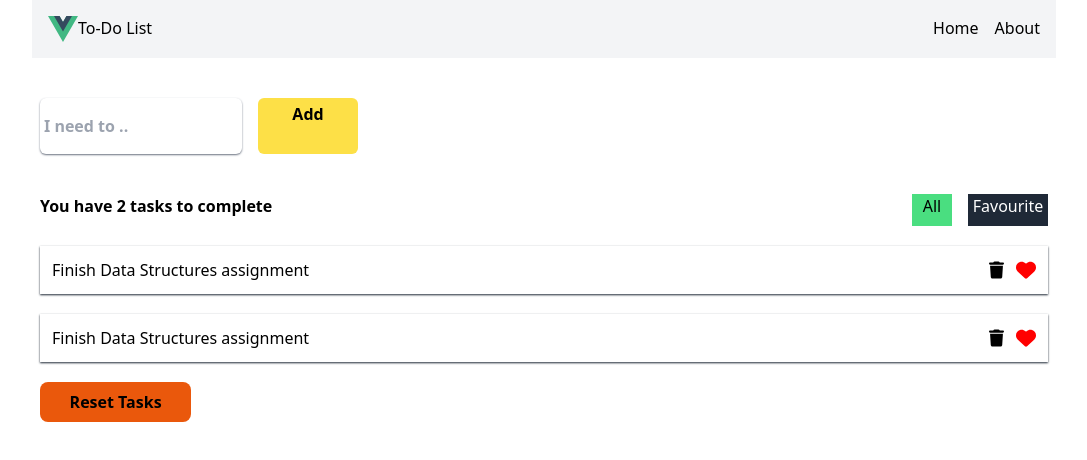
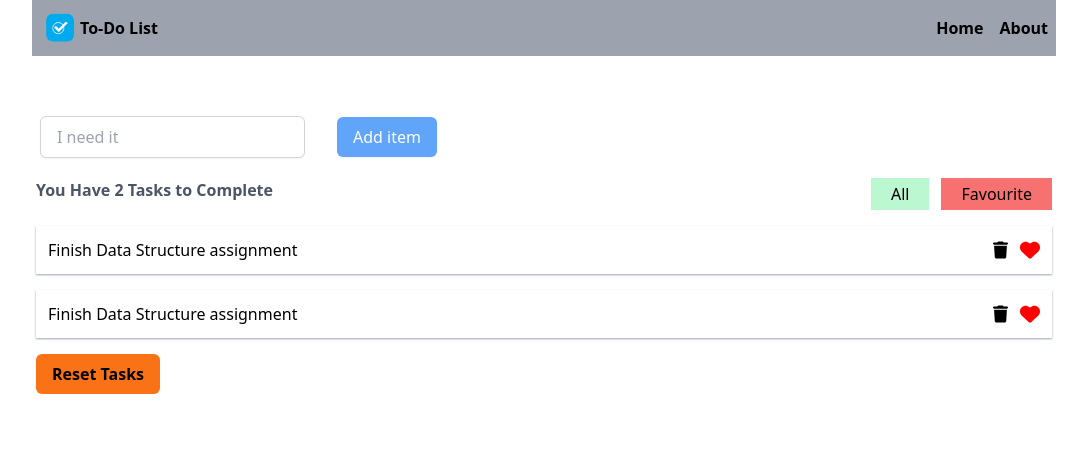
Before and after one commit to KingsleySomuah/To-do-app, a Vue app: page / in a window 1280 px wide. Shown: the top 460 px of the page, without its empty margins (96-1183 px from the left). Built offline with nearby package versions, Linux system fonts and the light colour scheme.

Commit message:
Navbar and homepage

```diff
--- a/src/components/Home.vue
+++ b/src/components/Home.vue
@@ -1,54 +1,53 @@
 <template>
-    <div class="container p-10">
-        <div class="flex items center gap-4">
-            <div
-                class=" text-gray-400 bg-white w-[20%] p-1 h-[7vh] font-semibold shadow-sm shadow-gray-500 rounded-md flex items-center">
-                <p class="items-center">I need to ..</p>
+    <div class="container mx-auto mt-10 px-5 py-10">
+        <form action="" class="flex items-center gap-3">
+            <div class="p-5 ">
+                <input type="text" placeholder="I need it" class="px-4 py-2 shadow-sm border border-gray-300 rounded-md placeholder-gray-400 ">
             </div>
-            <div class="bg-yellow-300 font-semibold text-center w-[10%] h-[7vh] p-1 rounded-md">
-                <p>Add</p>
+            <button type="submit" class="bg-blue-400 text-white px-4 py-2 rounded-md shadow-sm hover:bg-blue-500 transition-all">Add item</button>
+        </form>
+
+       <div class="justify-between flex">
+            <div class="px-4 font-semibold text-gray-600">
+                <p>You Have 2 Tasks to Complete</p>
             </div>
+            <div class="mx-4 space-x-3">
+                <button class="bg-green-200 px-5 py-1">All</button>
+                <button class="bg-red-400 px-5 py-1">Favourite</button>
             </div>
 
-        <div class="justify-between flex pt-10 pb-5">
-            <div class="font-bold">
-                <p>You have 2 tasks to complete</p>
-            </div>
-            <div class="flex gap-4">
-                <div class="bg-green-400 w-10 text-center">All</div>
-                <div class="bg-gray-800 text-white text-center w-20 h-8">Favourite</div>
-            </div>
        </div>
 
-
-        <div class="flex justify-between p-3 bg-white shadow-sm shadow-gray-800">
+       <div class="flex justify-between items-center shadow-sm shadow-gray-400 px-3 py-3 mx-4 my-4">
             <div>
-                    <p>Finish Data Structures assignment</p>
+                <p>Finish Data Structure assignment</p>
             </div>
             <div class="flex gap-3">
                 <img src="./../assets/icons/trash-solid.svg" alt="" width="15">
                 <img src="./../assets/icons/heart.svg" alt="" width="20">
             </div>
        </div>
-        <div class="flex justify-between bg-white shadow-sm shadow-gray-800 p-3 mt-5 ">
+       <div class="flex justify-between items-center shadow-sm shadow-gray-400 px-3 py-3 mx-4 my-4">
             <div>
-                        <p>Finish Data Structures assignment</p>
+                <p>Finish Data Structure assignment</p>
             </div>
             <div class="flex gap-3">
                 <img src="./../assets/icons/trash-solid.svg" alt="" width="15">
                 <img src="./../assets/icons/heart.svg" alt="" width="20">
             </div>
        </div>
-        <div class="bg-orange-600 font-semibold mt-5 w-[15%] p-2 text-center rounded-lg ">
-            <p>Reset Tasks</p>
-        </div>
-    </div>
+       <button type="submit" class="bg-orange-500 font-semibold rounded-md px-4 py-2 mx-4">Reset Tasks</button>
 
 
+
+    </div>
 </template>
 
 <script setup>
 
 </script>
 
-<style lang="scss" scoped></style>
+<style lang="scss" scoped>
+
+</style>
+class=" px-4 py-2 border border-gray-300 rounded-md shadow-sm placeholder-gray-400 focus:outline-none"
--- a/src/components/Navbar.vue
+++ b/src/components/Navbar.vue
@@ -1,12 +1,12 @@
 <template>
     <div class="flex justify-center">
-        <div class="p-4 bg-gray-100 w-[80%]">
-            <div class="justify-between flex">
-                <div class="flex">
-                    <img src="./../assets/icons/logo.svg" alt="" width="30">
-                    <p>To-Do List</p>
+        <div class="p-2 bg-gray-400 w-[80%]">
+            <div class="justify-between flex items-center">
+                <div class="flex items-center">
+                    <img src="./../assets/icons/icons.png" alt="" width="40">
+                    <p class="font-bold">To-Do List</p>
                 </div>
-                <div class="flex gap-4">
+                <div class="flex gap-4 font-semibold">
                     <span>
                         <RouterLink to="/">
                             Home
@@ -28,6 +28,4 @@
 
 </script>
 
-<style lang="scss" scoped>
-
-</style>
+<style lang="scss" scoped></style>
```
Also changed, not shown: src/assets/icons/icons.png (added). Lines whose indentation alone changed are shown as unchanged.
